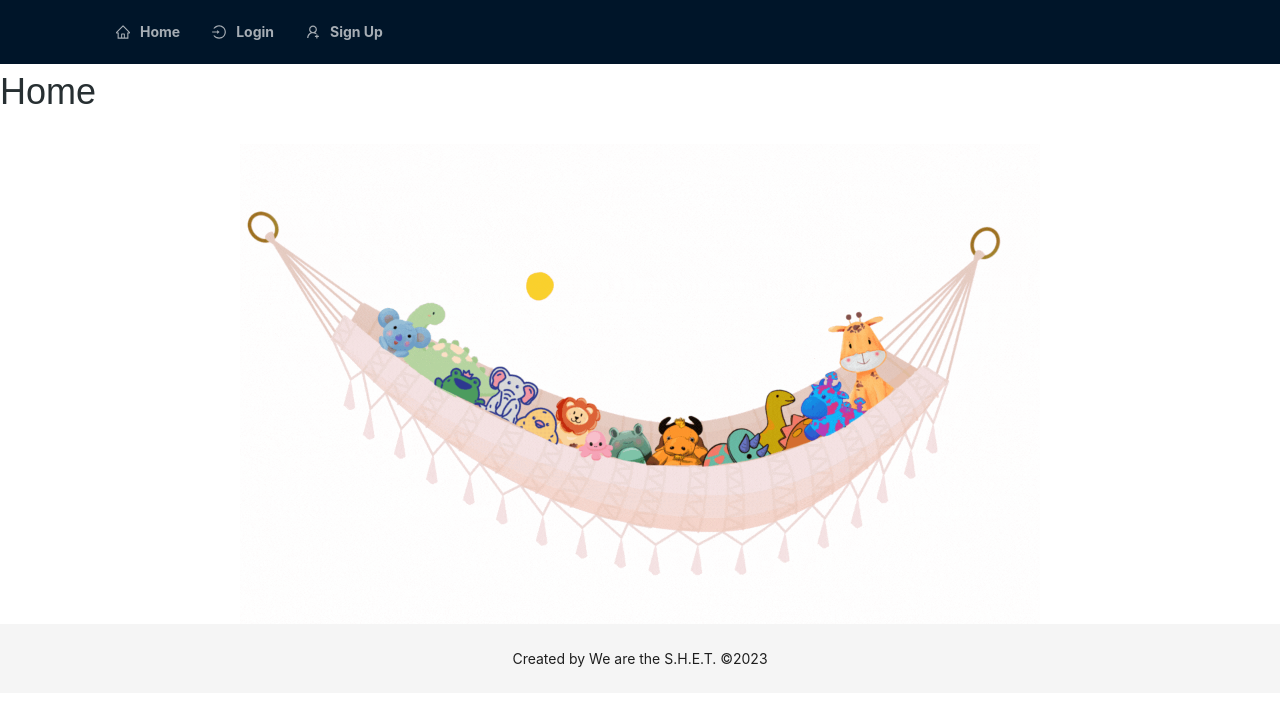
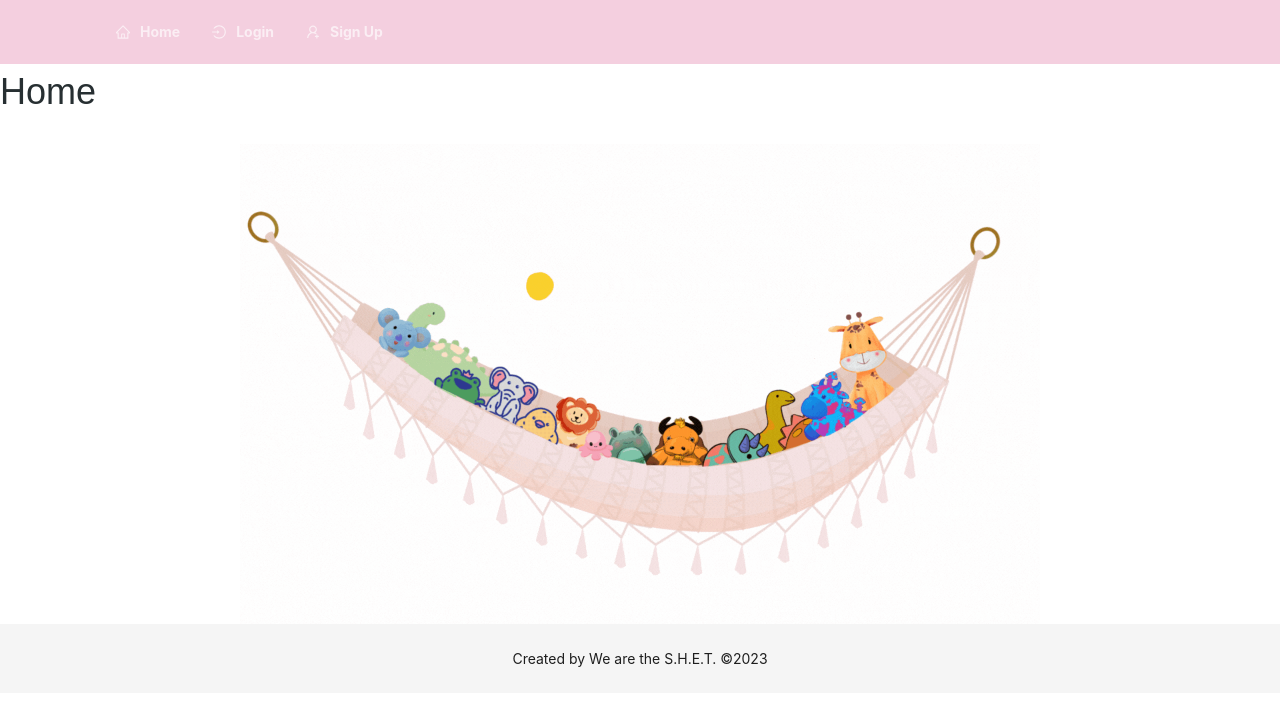
Before and after one commit to hfrancis7/PlushiNet, a React (Create React App) app in the folder client/: page / in a window 1280 px wide. Shown: the top 706 px of the page. Built offline with nearby package versions, Linux system fonts and the light colour scheme.

Commit message:
added css to Nav component

```diff
--- /dev/null
+++ b/client/src/components/Nav/Nav.css
@@ -0,0 +1,47 @@
+:root {
+    --yellow: #f7f6cf;
+    --turq: #b6d8f2;
+    --pink: #f4cfdf;
+    --blue: #5784ba;
+    --skyBlue: #9ac8eb;
+    --error: rgb(228, 46, 1);
+    --spacing-one: calc(1rem * 0.5);
+    --spacing-two: calc(1rem);
+}
+
+body {
+    margin: 0;
+    font-family: -apple-system, BlinkMacSystemFont, 'Segoe UI', 'Roboto', 'Oxygen',
+        'Ubuntu', 'Cantarell', 'Fira Sans', 'Droid Sans', 'Helvetica Neue',
+        sans-serif;
+    -webkit-font-smoothing: antialiased;
+    -moz-osx-font-smoothing: grayscale;
+}
+
+code {
+    font-family: source-code-pro, Menlo, Monaco, Consolas, 'Courier New',
+        monospace;
+}
+
+.navHome {
+    background-color: var(--pink);
+    color: var(--blue);
+}
+
+.navLogin {
+    background-color: var(--skyBlue);
+    color: var(--blue);
+}
+
+.nav {
+    background-color: var(--yellow);
+    color: var(--blue);
+}
+
+.ant-menu-item-selected {
+    background-color: transparent !important;
+}
+
+.ant-card {
+    justify-content: center !important;
+}
--- a/client/src/components/Nav/index.js
+++ b/client/src/components/Nav/index.js
@@ -1,6 +1,7 @@
 import React from "react";
 import Auth from "../../utils/auth";
 import { Link } from "react-router-dom";
+import "../Nav/Nav.css";
 
 //AntD imports
 import { Anchor, Layout, Menu } from "antd";
```
